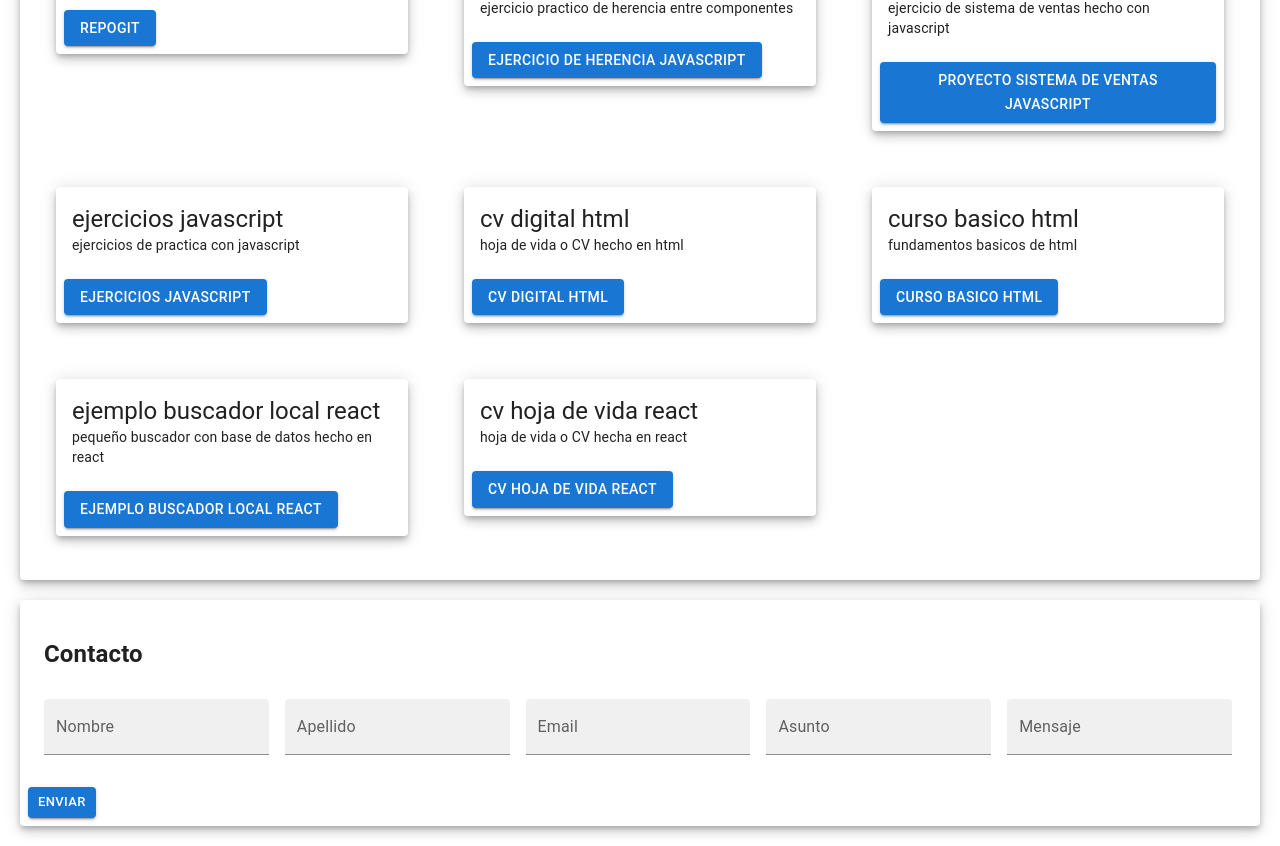
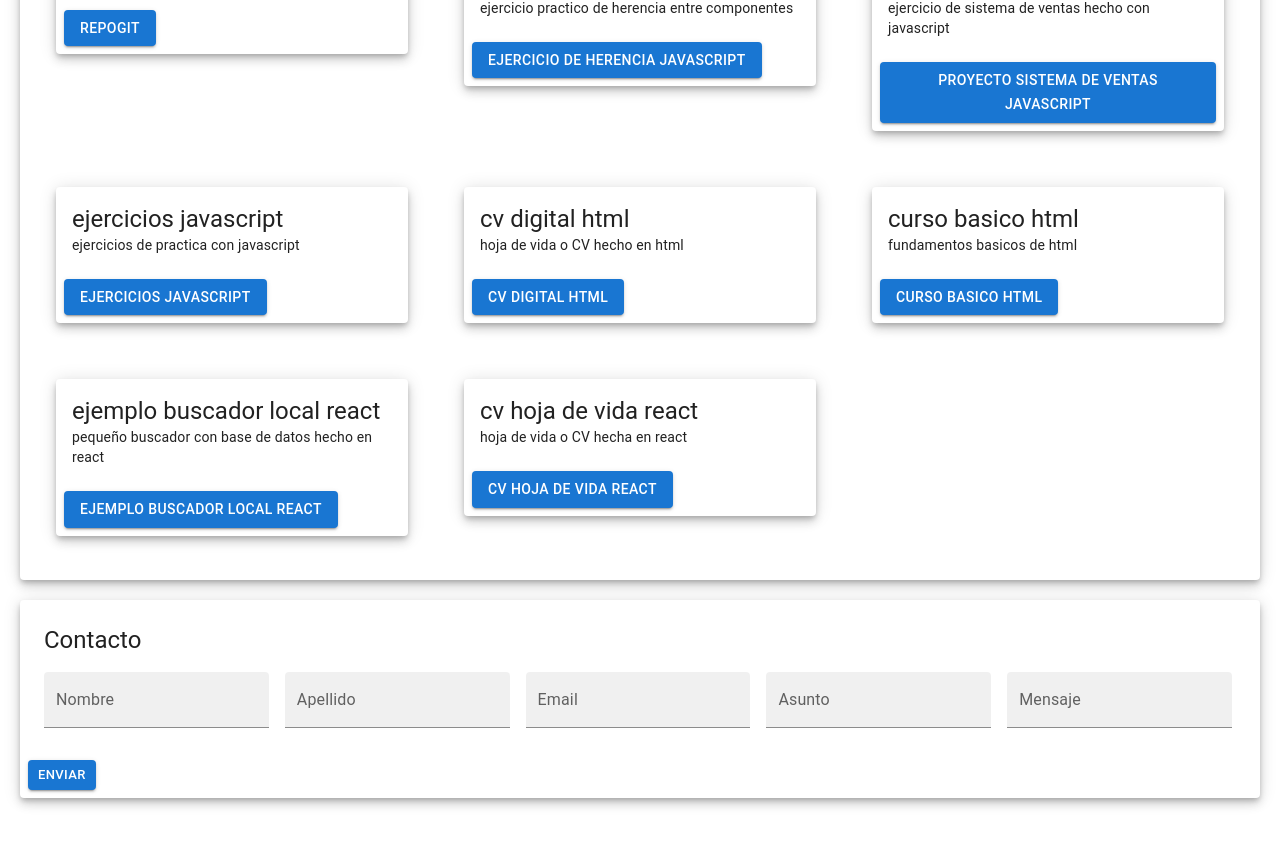
Before and after one commit to diego1321/cv-hoja-de-vida-React, a React (Create React App) app: page / in a window 1280 px wide. Shown: the part 629-1475 px from the top of the page. After the commit the page ends 1447 px from the top, so only its background shows below. Built offline with nearby package versions, Linux system fonts and the light colour scheme.

Commit message:
se cambio el titulo de contacto

```diff
--- a/src/componentes/contacto/Contacto.jsx
+++ b/src/componentes/contacto/Contacto.jsx
@@ -5,6 +5,7 @@ import CardContent from '@mui/material/CardContent';
 import Button from '@mui/material/Button';
 import TextField from '@mui/material/TextField';
 import Box from '@mui/material/Box';
+import { Typography } from '@mui/material';
 
 export default function Contacto() {
     return (
@@ -18,9 +19,9 @@ export default function Contacto() {
       noValidate
       autoComplete="off"
     >
-          <div>
-           <h2>Contacto</h2>
-          </div>
+          <Typography variant="h5" component="div">
+            Contacto
+          </Typography>
           <TextField id="filled-basic" label="Nombre" variant="filled" />
           <TextField id="filled-basic" label="Apellido" variant="filled" />
           <TextField id="filled-basic" label="Email" variant="filled" />
```
